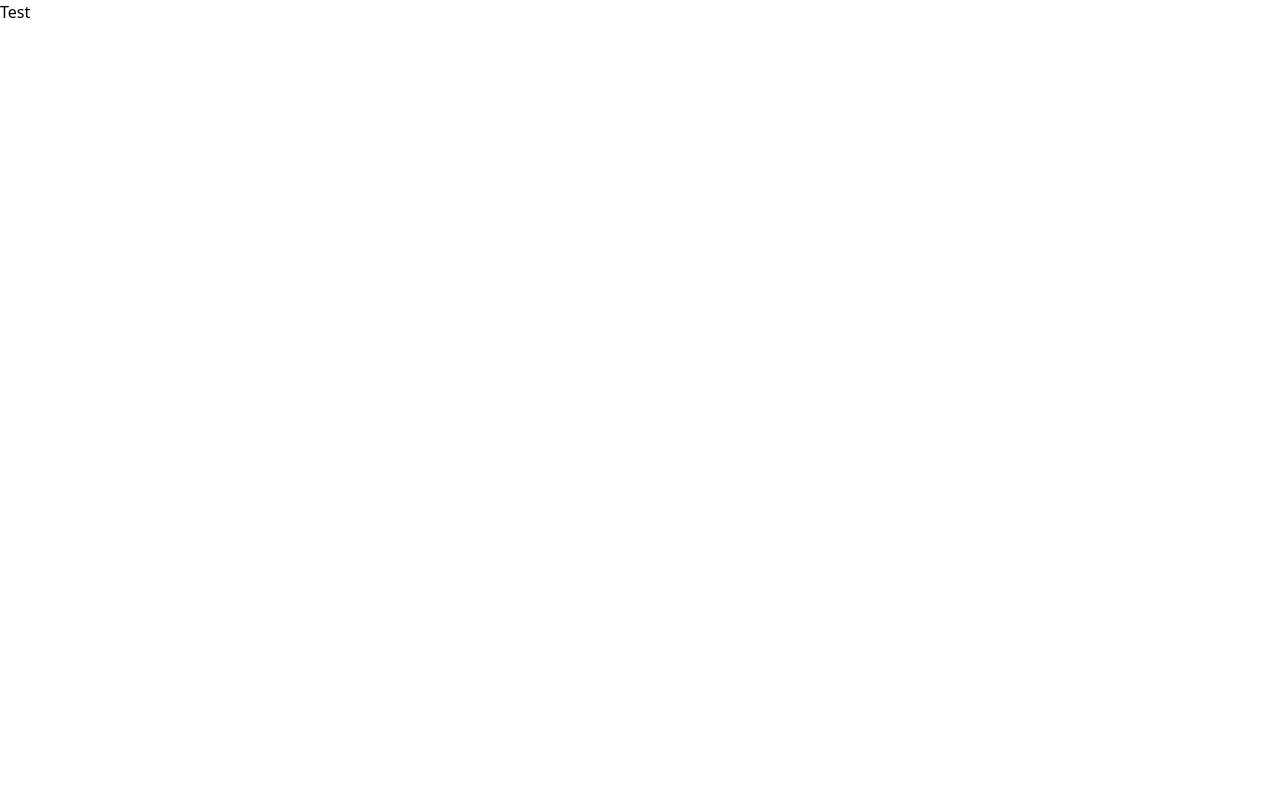
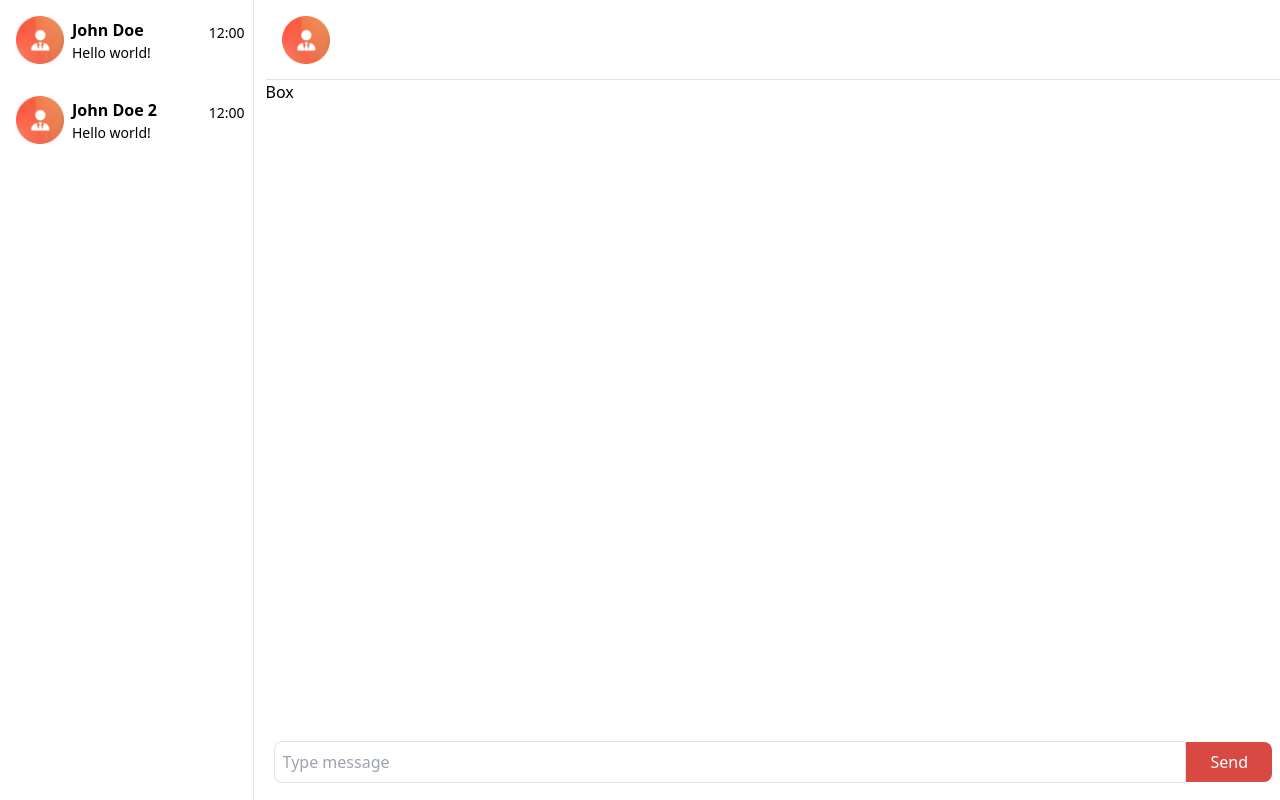
Before and after one commit to meodiemvuong1609/react-app, a Next.js app: page / in a window 1280 px wide. Built offline with nearby package versions, Linux system fonts and the light colour scheme.

Commit message:
Update design

```diff
--- /dev/null
+++ b/src/components/carduser/CardUser.js
@@ -0,0 +1,32 @@
+import React from 'react'
+import Image from 'next/image'
+import { useState } from 'react'
+import clsx from 'clsx'
+
+function CardUser({user, chatUser}) {
+  return (
+    <div className={clsx('flex items-center p-2 justify-between cursor-pointer rounded-lg hover:bg-gray-light-1', {'bg-red-light-4': user.id==chatUser?.id})}>
+      <div className={clsx('flex items-center w-full p-2', )}>
+        <div className="w-12 h-12 rounded-full bg-gray-300">
+          <Image
+            src='/avt-default.png'
+            alt='avt'
+            width={48}
+            height={48}
+          />
+        </div>
+        <div className="ml-2">
+          <p className="text-gray-800 font-semibold">{user.full_name}</p>
+          <p className="text-sm text-gray-600">Hello world!</p>
+        </div>
+
+      </div>
+      <div className="flex flex-col">
+        <p className="text-sm text-gray-600">12:00</p>
+        <div className="w-4 h-4 bg-green-500 rounded-full self-end"></div>
+      </div>
+    </div>
+  )
+}
+
+export default CardUser
--- /dev/null
+++ b/src/components/chatbody/ChatBody.js
@@ -0,0 +1,43 @@
+import React from 'react'
+import { useState } from 'react'
+import Image from 'next/image'
+import './ChatbodyStyle.css'
+
+function ChatBody({ match, currentChattingMember, setOnlineUserList }) {
+  const [inputMessage, setInputMessage] = useState("")
+  const [messages, setMessages] = useState({})
+  const [typing, setTyping] = useState(false)
+
+  return (
+    <div className='block w-full h-screen'>
+      <div className="flex items-center p-4 border-b border-gray-light h-20">
+        <Image
+          src='/avt-default.png'
+          alt='avt'
+          width={48}
+          height={48}
+        />
+        <div className="pl-3">
+          <strong>{currentChattingMember?.full_name}</strong>
+        </div>
+      </div>
+
+      <div className='block'>
+        <div className='chatbody'>
+          Box
+        </div>
+        <div className='chatinput flex h-14'>
+          <div className='flex w-full py-6 px-2 items-center'>
+            <input type="text" className='w-full border p-2 border-gray-light rounded-l-lg' placeholder='Type message'
+              onChange={(e) => setInputMessage(e.target.value)}
+            />
+            <button className='px-5 py-2 bg-red-dark-2 rounded-r-lg text-white' onClick={()=>{}} disabled={!inputMessage}>Send</button>
+          </div>
+        </div>
+
+      </div>
+    </div>
+  )
+}
+
+export default ChatBody
--- /dev/null
+++ b/src/components/chatbody/ChatbodyStyle.css
@@ -0,0 +1,3 @@
+.chatbody {
+  height: calc(100vh - 150px);
+}
--- a/src/components/login-form/LoginForm.js
+++ b/src/components/login-form/LoginForm.js
@@ -20,10 +20,8 @@ function LoginForm() {
       password,
     })
     console.log(response)
-    if (response && response.data && response.data.code == 200) {
-      setLoading(false)
+    if (response.data.code == 200) {
       router.push('/')
-
     }
     else {
       setError(true)
--- /dev/null
+++ b/src/components/sidebar/SideBar.js
@@ -0,0 +1,43 @@
+import React, { useEffect } from 'react'
+import { useState } from 'react'
+import CardUser from '../carduser/CardUser'
+function SideBar(props) {
+  const [chatUser, setChatUser] = useState()
+  const [users, setUsers] = useState([])
+
+  useEffect(() => {
+    setUsers([
+      {
+        id: 1,
+        full_name: 'John Doe',
+        email: '1',
+        is_online: false
+      },
+      {
+        id: 2,
+        full_name: 'John Doe 2',
+        email: '1',
+        is_online: false
+      },
+    ])
+    setChatUser(users[0])
+  }, [])
+  console.log(chatUser);
+
+  return (
+    <div className='block'>
+      {users.map((user, index) => {
+        return (
+          <div onClick={() => {
+            props.setCurrentChattingMember(user);
+            setChatUser(user);
+          }}>
+            <CardUser key={index} user={user} chatUser={chatUser}/>
+          </div>
+        )
+      })}
+    </div>
+  )
+}
+
+export default SideBar
--- a/src/pages/home.js
+++ /dev/null
@@ -1,26 +0,0 @@
-import React from 'react'
-import { useState } from 'react'
-import clsx from 'clsx'
-
-function HomePage() {
-
-  let [status, setStatus] = useState('pending')
-
-
-  return (
-    <main>
-      <span className={clsx(
-        'inline-flex items-center rounded-full px-2 py-1 text-sm',
-        {
-          'bg-gray-100 text-gray-500': status === 'pending',
-          'bg-green-500 text-white': status=== 'paid'
-        }
-      )}>
-      Span dame
-      </span>
-      <button onClick={() => setStatus('paid')}>Change status</button>
-    </main>
-  )
-}
-
-export default HomePage
--- a/src/pages/index.js
+++ b/src/pages/index.js
@@ -1,17 +1,30 @@
 import React from 'react'
-import HTTP from '@/utils/HTTP'
-function index() {
-  const handleTest = async () => {
-    const response = await HTTP.get('chat/api/chatroom/')
-    console.log(response)
-  }
-
+import { useState } from 'react';
+import Sidebar from '@/components/sidebar/SideBar'
+import ChatBody from '@/components/chatbody/ChatBody';
+function HomePage(props) {
+  const [currentChattingMember, setCurrentChattingMember] = useState({});
+  const [onlineUserList, setOnlineUserList] = useState([]);
 
   return (
-    <div>
-      <button onClick={handleTest}>Test</button>
+    <div className="h-screen flex">
+      <div className='flex w-full gap-3'>
+        <div className="w-1/5 border-r border-gray-light">
+          <Sidebar
+            setCurrentChattingMember={setCurrentChattingMember}
+            onlineUserList={onlineUserList}
+          />
+        </div>
+        <div className="w-4/5">
+          <ChatBody
+            setOnlineUserList={setOnlineUserList}
+            currentChattingMember={currentChattingMember}
+          />
+
+        </div>
+      </div>
     </div>
   )
 }
 
-export default index
+export default HomePage
```
Also changed, not shown: public/avt-default.png (added).
